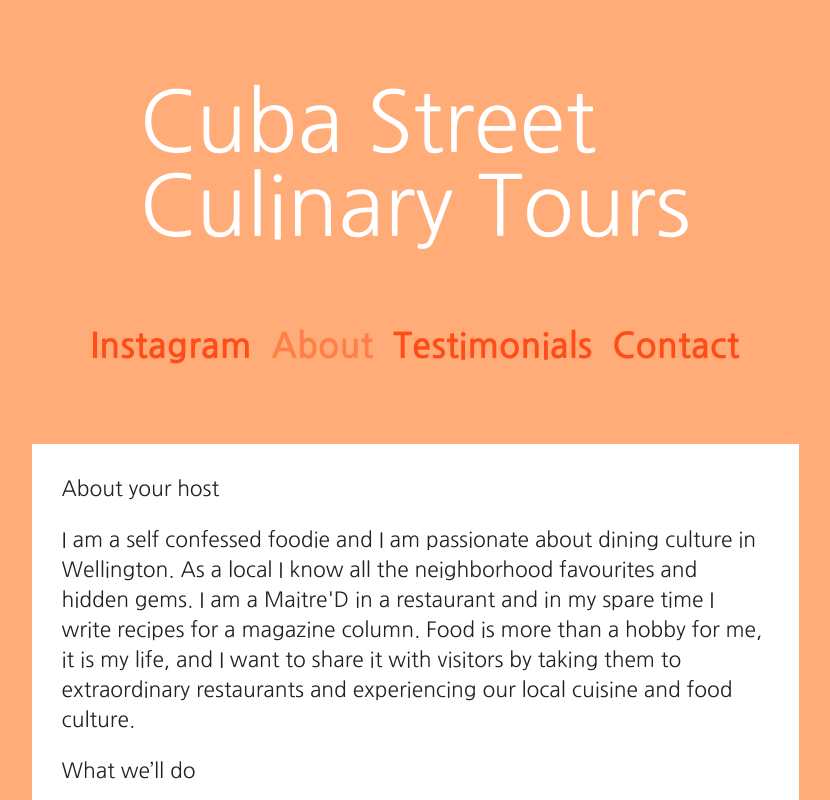
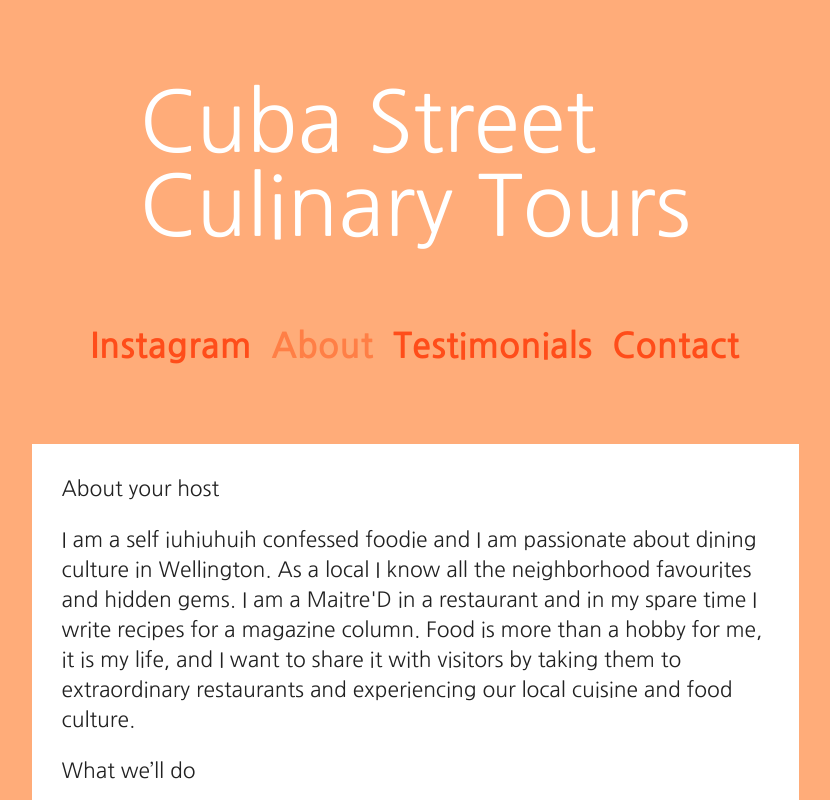
Before and after one commit to jackrhumphrey/cuba, a React (Create React App) app: page /about in a window 1280 px wide. Shown: the top 800 px of the page, without its empty margins (225-1055 px from the left). Built offline with nearby package versions, Linux system fonts and the light colour scheme.

Commit message:
josh laptop

```diff
--- a/src/components/About.js
+++ b/src/components/About.js
@@ -7,7 +7,7 @@ class About extends Component {
       <div className="about">
         <p>About your host</p>
         <p>
-          I am a self confessed foodie and I am passionate about dining culture
+          I am a self iuhiuhuih confessed foodie and I am passionate about dining culture
           in Wellington. As a local I know all the neighborhood favourites and
           hidden gems. I am a Maitre'D in a restaurant and in my spare time I
           write recipes for a magazine column. Food is more than a hobby for me,
```
